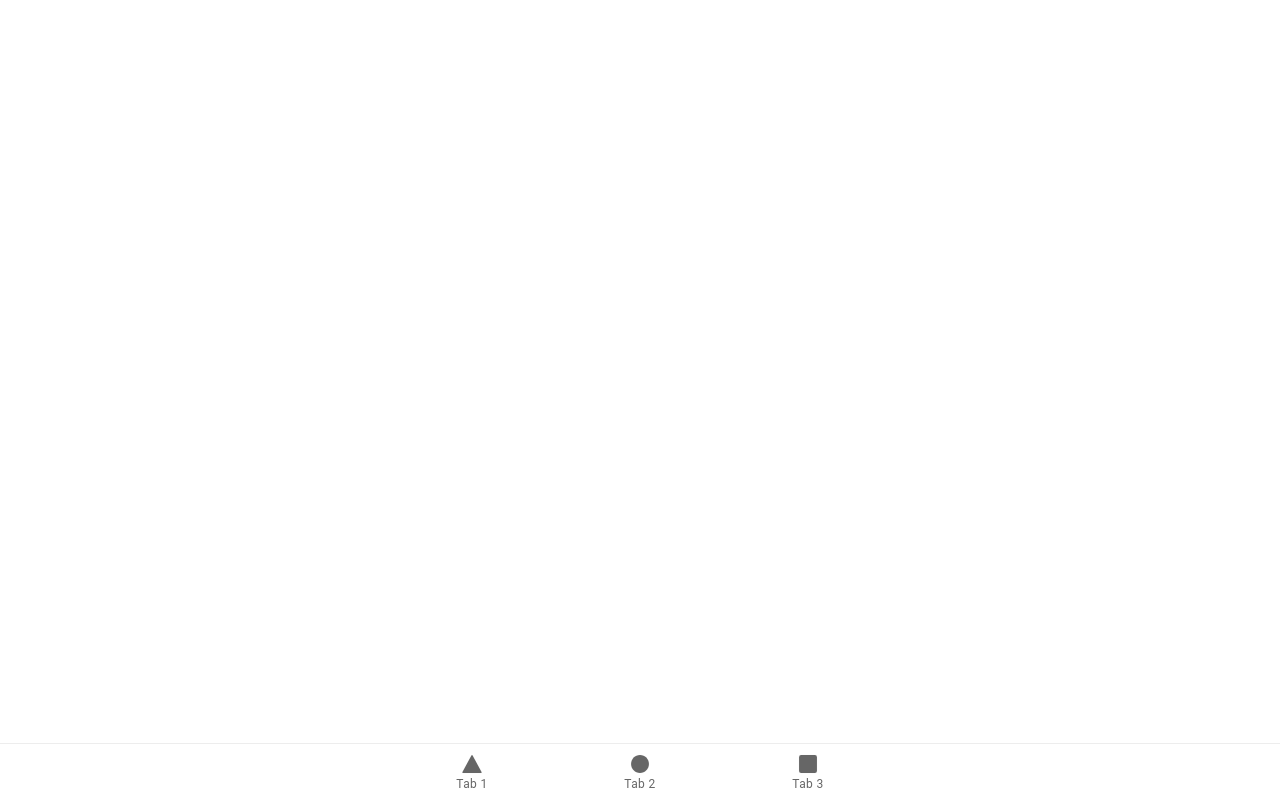
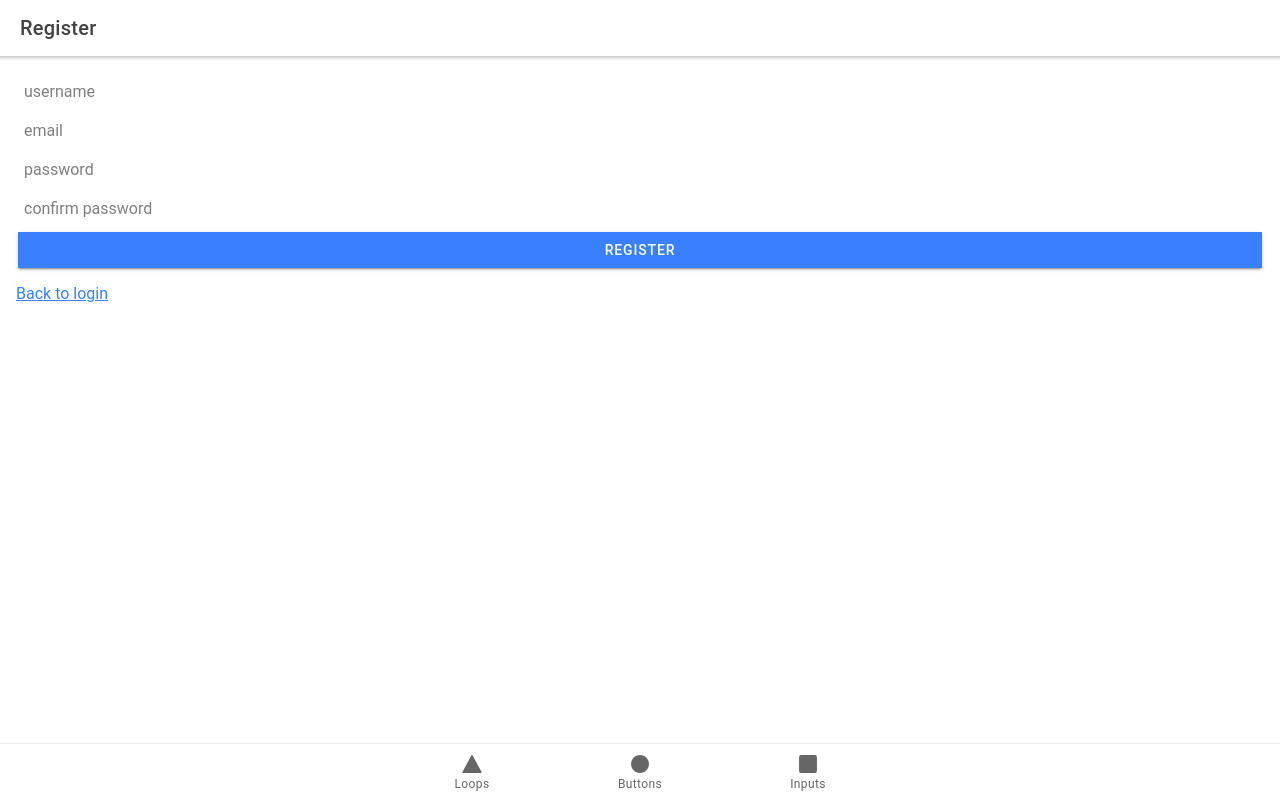
Before and after one commit to jevgenix/Task-app-React, a React (Create React App) app: page /register in a window 1280 px wide. Built offline with nearby package versions, Linux system fonts and the light colour scheme.

Commit message:
Firebase Auth, loginpage, registerpage created

```diff
--- a/package.json
+++ b/package.json
@@ -13,7 +13,6 @@
     "@testing-library/jest-dom": "^5.11.9",
     "@testing-library/react": "^11.2.5",
     "@testing-library/user-event": "^12.6.3",
-    "@types/firebase": "^3.2.1",
     "@types/jest": "^26.0.20",
     "@types/node": "^12.19.15",
     "@types/react": "^16.14.3",
@@ -67,7 +66,8 @@
     ]
   },
   "devDependencies": {
-    "@capacitor/cli": "3.5.0"
+    "@capacitor/cli": "3.5.0",
+    "@types/firebase": "^3.2.1"
   },
   "description": "An Ionic project"
 }
--- a/src/App.tsx
+++ b/src/App.tsx
@@ -1,4 +1,4 @@
-import { Redirect, Route } from 'react-router-dom';
+import { Redirect, Route } from "react-router-dom";
 import {
   IonApp,
   IonIcon,
@@ -7,34 +7,37 @@ import {
   IonTabBar,
   IonTabButton,
   IonTabs,
-  setupIonicReact
-} from '@ionic/react';
-import { IonReactRouter } from '@ionic/react-router';
-import { ellipse, square, triangle } from 'ionicons/icons';
-import Tab1 from './pages/Tab1';
-import Tab2 from './pages/Tab2';
-import Tab3 from './pages/Tab3';
-import FirebaseContext from './firebaseConfig';
+  setupIonicReact,
+} from "@ionic/react";
+import { IonReactRouter } from "@ionic/react-router";
+import { ellipse, square, triangle } from "ionicons/icons";
+import Tab1 from "./pages/Tab1";
+import Tab2 from "./pages/Tab2";
+import Tab3 from "./pages/Tab3";
+import Login from "./pages/Login";
+import Register from "./pages/Register";
+
+import FirebaseContext from "./firebaseConfig";
 
 /* Core CSS required for Ionic components to work properly */
-import '@ionic/react/css/core.css';
+import "@ionic/react/css/core.css";
 
 /* Basic CSS for apps built with Ionic */
-import '@ionic/react/css/normalize.css';
-import '@ionic/react/css/structure.css';
-import '@ionic/react/css/typography.css';
+import "@ionic/react/css/normalize.css";
+import "@ionic/react/css/structure.css";
+import "@ionic/react/css/typography.css";
 
 /* Optional CSS utils that can be commented out */
-import '@ionic/react/css/padding.css';
-import '@ionic/react/css/float-elements.css';
-import '@ionic/react/css/text-alignment.css';
-import '@ionic/react/css/text-transformation.css';
-import '@ionic/react/css/flex-utils.css';
-import '@ionic/react/css/display.css';
+import "@ionic/react/css/padding.css";
+import "@ionic/react/css/float-elements.css";
+import "@ionic/react/css/text-alignment.css";
+import "@ionic/react/css/text-transformation.css";
+import "@ionic/react/css/flex-utils.css";
+import "@ionic/react/css/display.css";
 
 /* Theme variables */
-import './theme/variables.css';
-import { useContext } from 'react';
+import "./theme/variables.css";
+import { useContext } from "react";
 
 setupIonicReact();
 
@@ -57,27 +60,37 @@ const App: React.FC = () => {
             <Route path="/tab3">
               <Tab3 />
             </Route>
+
+            <Route path="/login">
+              <Login />
+            </Route>
+
+            <Route path="/register">
+              <Register />
+            </Route>
+
             <Route exact path="/">
-            <Redirect to="/tab1" />
+              <Redirect to="/login" />
             </Route>
           </IonRouterOutlet>
           <IonTabBar slot="bottom">
             <IonTabButton tab="tab1" href="/tab1">
               <IonIcon icon={triangle} />
-            <IonLabel>Tab 1</IonLabel>
+              <IonLabel>Loops</IonLabel>
             </IonTabButton>
             <IonTabButton tab="tab2" href="/tab2">
               <IonIcon icon={ellipse} />
-            <IonLabel>Tab 2</IonLabel>
+              <IonLabel>Buttons</IonLabel>
             </IonTabButton>
             <IonTabButton tab="tab3" href="/tab3">
               <IonIcon icon={square} />
-            <IonLabel>Tab 3</IonLabel>
+              <IonLabel>Inputs</IonLabel>
             </IonTabButton>
           </IonTabBar>
         </IonTabs>
       </IonReactRouter>
     </IonApp>
-)};
+  );
+};
 
 export default App;
--- /dev/null
+++ b/src/pages/Login.tsx
@@ -0,0 +1,78 @@
+import { useState, useContext } from "react";
+import {
+  IonContent,
+  IonHeader,
+  IonPage,
+  IonTitle,
+  IonToolbar,
+  IonInput,
+  IonButton,
+} from "@ionic/react";
+import { Link } from "react-router-dom";
+import firebase from "../firebaseConfig";
+import { Auth, signInWithEmailAndPassword } from "firebase/auth";
+// routerLink="/tab1"
+
+async function loginUser(username: string, password: string, auth: Auth) {
+  const email = `${username}@test.com`;
+  try {
+    const res = await signInWithEmailAndPassword(auth, email, password);
+    console.log(res);
+    return true;
+  } catch (err) {
+    console.log(err);
+    return false;
+  }
+}
+
+const Login: React.FC = () => {
+  const { auth } = useContext(firebase);
+  const [username, setUsername] = useState("");
+  const [password, setPassword] = useState("");
+  const handleLoginInputChange = (event: any) => {
+    setUsername(event.target.value);
+  };
+
+  const handlePwdInputChange = (event: any) => {
+    setPassword(event.target.value);
+  };
+
+  async function login() {
+    const res = await loginUser(username, password, auth);
+    console.log(`${res ? "Login success" : "Login failed"}`);
+  }
+
+  // remeber to keep dev tools open!!!!
+  return (
+    <IonPage>
+      <IonHeader>
+        <IonToolbar>
+          <IonTitle>Login</IonTitle>
+        </IonToolbar>
+      </IonHeader>
+      <IonContent className="ion-padding">
+        <IonInput
+          placeholder="Username"
+          value={username}
+          onIonChange={handleLoginInputChange}
+        ></IonInput>
+        <IonInput
+          placeholder="Password"
+          type="password"
+          value={password}
+          onIonChange={handlePwdInputChange}
+        ></IonInput>
+
+        <IonButton expand="full" onClick={login}>
+          Login
+        </IonButton>
+
+        <p>
+          <Link to="/register">Wanna make account?</Link>
+        </p>
+      </IonContent>
+    </IonPage>
+  );
+};
+
+export default Login;
--- /dev/null
+++ b/src/pages/Register.tsx
@@ -0,0 +1,118 @@
+import { useState } from "react";
+import {
+  IonContent,
+  IonHeader,
+  IonPage,
+  IonTitle,
+  IonToolbar,
+  IonInput,
+  IonButton,
+} from "@ionic/react";
+
+import { register } from "../serviceWorkerRegistration";
+import { Link } from "react-router-dom";
+
+// routerLink="/tab1"
+
+const Register: React.FC = () => {
+  const [username, setUsername] = useState("");
+  const [password, setPassword] = useState("");
+  const [confirmPassword, setConfirmPassword] = useState("");
+  const [email, setEmail] = useState("");
+
+  const handleUsernameChange = (event: any) => {
+    setUsername(event.target.value);
+  };
+  const handlePasswordChange = (event: any) => {
+    setPassword(event.target.value);
+  };
+
+  const handleConfirmPasswordChange = (event: any) => {
+    setConfirmPassword(event.target.value);
+  };
+
+  const handleEmailChange = (event: any) => {
+    setEmail(event.target.value);
+  };
+
+  function register() {
+    const regEx = /[a-zA-Z0-9._%+-]+@[a-z0-9.-]+\.[a-z]{2,8}(.[a-z{2,8}])?/g;
+    let bool = regEx.test(email); // true tai false, riippuu emailista!
+    if (bool === false) {
+      setEmail("");
+      return alert("Invalid email!");
+    }
+
+    if (password != confirmPassword) {
+      // if passwords doesnt match, bool equals false
+      bool = false;
+    }
+
+    if (bool) {
+      console.log(
+        "registered data:",
+        username,
+        email,
+        password,
+        confirmPassword
+      );
+      setUsername("");
+      setEmail("");
+      setPassword("");
+      setConfirmPassword("");
+    } else {
+      alert("Password mismatch!");
+
+      setPassword("");
+      setConfirmPassword("");
+    }
+  }
+
+  // remeber to keep dev tools open!!!!
+  return (
+    <IonPage>
+      <IonHeader>
+        <IonToolbar>
+          <IonTitle>Register</IonTitle>
+        </IonToolbar>
+      </IonHeader>
+      <IonContent className="ion-padding">
+        <IonInput
+          placeholder="username"
+          value={username}
+          onIonChange={handleUsernameChange}
+        ></IonInput>
+
+        <IonInput
+          placeholder="email"
+          type="email"
+          pattern="[a-z0-9._%+-]+@[a-z0-9.-]+\.[a-z]{2,4}$"
+          value={email}
+          onIonChange={handleEmailChange}
+        ></IonInput>
+
+        <IonInput
+          placeholder="password"
+          type="password"
+          value={password}
+          onIonChange={handlePasswordChange}
+        ></IonInput>
+        <IonInput
+          placeholder="confirm password"
+          type="password"
+          value={confirmPassword}
+          onIonChange={handleConfirmPasswordChange}
+        ></IonInput>
+
+        <IonButton expand="full" onClick={register}>
+          Register
+        </IonButton>
+        <p>
+          <Link to="/login">Back to login</Link>
+        </p>
+      </IonContent>
+    </IonPage>
+  );
+};
+
+export default Register;
--- a/src/pages/Tab1.tsx
+++ b/src/pages/Tab1.tsx
@@ -1,22 +1,74 @@
-import { IonContent, IonHeader, IonPage, IonTitle, IonToolbar } from '@ionic/react';
-import ExploreContainer from '../components/ExploreContainer';
-import './Tab1.css';
+import {
+  IonContent,
+  IonHeader,
+  IonPage,
+  IonTitle,
+  IonToolbar,
+  IonItemOptions,
+  IonItem,
+  IonText,
+  IonCard,
+  IonItemOption,
+  IonItemSliding,
+  IonLabel,
+} from "@ionic/react";
+// import ExploreContainer from "../components/ExploreContainer";
+import "./Tab1.css";
 
+// we will use firebase information later!
+const arr = [
+  {
+    name: "Ray",
+    desc: "This guy rocks!",
+    img: "imagesourse",
+  },
+  {
+    name: "Leevi",
+    desc: "Trust me, I'm programmer",
+    img: "imagesourse",
+  },
+  {
+    name: "Evgenii",
+    desc: "very handsome ;)",
+    img: "imagesourse",
+  },
+];
+
+// className="ion-padding" on lisätty IonContentiin
 const Tab1: React.FC = () => {
   return (
     <IonPage>
       <IonHeader>
         <IonToolbar>
-          <IonTitle>Tab 1</IonTitle>
+          <IonTitle>Loops/cards/events</IonTitle>
         </IonToolbar>
       </IonHeader>
-      <IonContent fullscreen>
-        <IonHeader collapse="condense">
-          <IonToolbar>
-            <IonTitle size="large">Tab 1</IonTitle>
-          </IonToolbar>
-        </IonHeader>
-        <ExploreContainer name="Tab 1 page" />
+
+      <IonContent className="ion-padding" fullscreen>
+        <h3>Try to slide any card left or right!</h3>
+        <IonCard>
+          {arr.map((elem, i) => (
+            <IonItemSliding key={elem.name}>
+              <IonItem>
+                <IonLabel className="ion-padding">
+                  <h2>
+                    {elem.name} {elem.desc}
+                  </h2>
+                </IonLabel>
+              </IonItem>
+              <IonItemOptions side="start">
+                <IonItemOption
+                  onClick={() => console.log("pressed delete", elem.name)}
+                >
+                  Delete
+                </IonItemOption>
+              </IonItemOptions>
+              <IonItemOptions side="end">
+                <IonItemOption>Add</IonItemOption>
+              </IonItemOptions>
+            </IonItemSliding>
+          ))}
+        </IonCard>
       </IonContent>
     </IonPage>
   );
--- a/src/pages/Tab2.tsx
+++ b/src/pages/Tab2.tsx
@@ -1,22 +1,39 @@
-import { IonContent, IonHeader, IonPage, IonTitle, IonToolbar } from '@ionic/react';
-import ExploreContainer from '../components/ExploreContainer';
-import './Tab2.css';
+import {
+  IonContent,
+  IonHeader,
+  IonPage,
+  IonTitle,
+  IonToolbar,
+  IonButton,
+  IonIcon,
+} from "@ionic/react";
+// import ExploreContainer from "../components/ExploreContainer";
+import "./Tab2.css";
+
+// we need import ion icons from ionicicons/icons
+import { star } from "ionicons/icons";
 
 const Tab2: React.FC = () => {
   return (
     <IonPage>
       <IonHeader>
         <IonToolbar>
-          <IonTitle>Tab 2</IonTitle>
+          <IonTitle>Buttons/icons</IonTitle>
         </IonToolbar>
       </IonHeader>
-      <IonContent fullscreen>
-        <IonHeader collapse="condense">
-          <IonToolbar>
-            <IonTitle size="large">Tab 2</IonTitle>
-          </IonToolbar>
-        </IonHeader>
-        <ExploreContainer name="Tab 2 page" />
+      <IonContent className="ion-padding">
+        <IonButton color="primary" onClick={() => console.log("clicked!")}>
+          Button check
+        </IonButton>
+        <IonButton
+          expand="full"
+          color="primary"
+          onClick={() => console.log("clicked!")}
+        >
+          {/* use icon={icon name you want to import!} */}
+          <IonIcon slot="start" icon={star}></IonIcon>
+          Expanded Button check
+        </IonButton>
       </IonContent>
     </IonPage>
   );
--- a/src/pages/Tab3.tsx
+++ b/src/pages/Tab3.tsx
@@ -1,22 +1,37 @@
-import { IonContent, IonHeader, IonPage, IonTitle, IonToolbar } from '@ionic/react';
-import ExploreContainer from '../components/ExploreContainer';
-import './Tab3.css';
+import { useState } from "react";
+
+import {
+  IonContent,
+  IonHeader,
+  IonPage,
+  IonTitle,
+  IonToolbar,
+  IonInput,
+} from "@ionic/react";
+// import ExploreContainer from "../components/ExploreContainer";
+import "./Tab3.css";
 
 const Tab3: React.FC = () => {
+  const [input, setInput] = useState("");
+
+  const handleInputChange = (e: any) => {
+    console.log(e.target.value);
+  };
+
+  // remeber to keep dev tools open!!!!
   return (
     <IonPage>
       <IonHeader>
         <IonToolbar>
-          <IonTitle>Tab 3</IonTitle>
+          <IonTitle>Inputs</IonTitle>
         </IonToolbar>
       </IonHeader>
-      <IonContent fullscreen>
-        <IonHeader collapse="condense">
-          <IonToolbar>
-            <IonTitle size="large">Tab 3</IonTitle>
-          </IonToolbar>
-        </IonHeader>
-        <ExploreContainer name="Tab 3 page" />
+      <IonContent className="ion-padding">
+        <IonInput
+          placeholder="click me"
+          value={input}
+          onIonChange={handleInputChange}
+        ></IonInput>
       </IonContent>
     </IonPage>
   );
```
Also changed, not shown: src/firebaseConfig.ts (+11 -10 lines), src/index.tsx (+8 -23 lines), 2 other files (tests, documents, lock files or other folders). Lines whose indentation alone changed are shown as unchanged.
